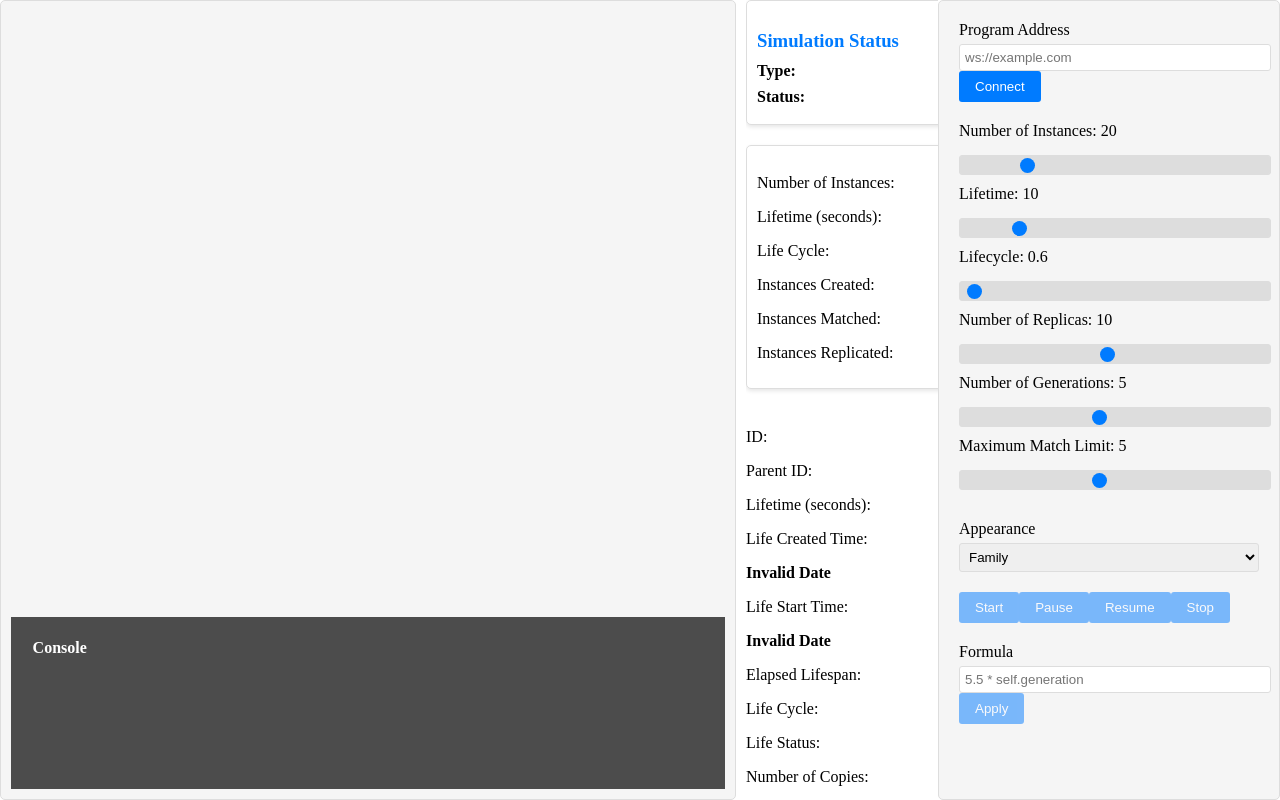
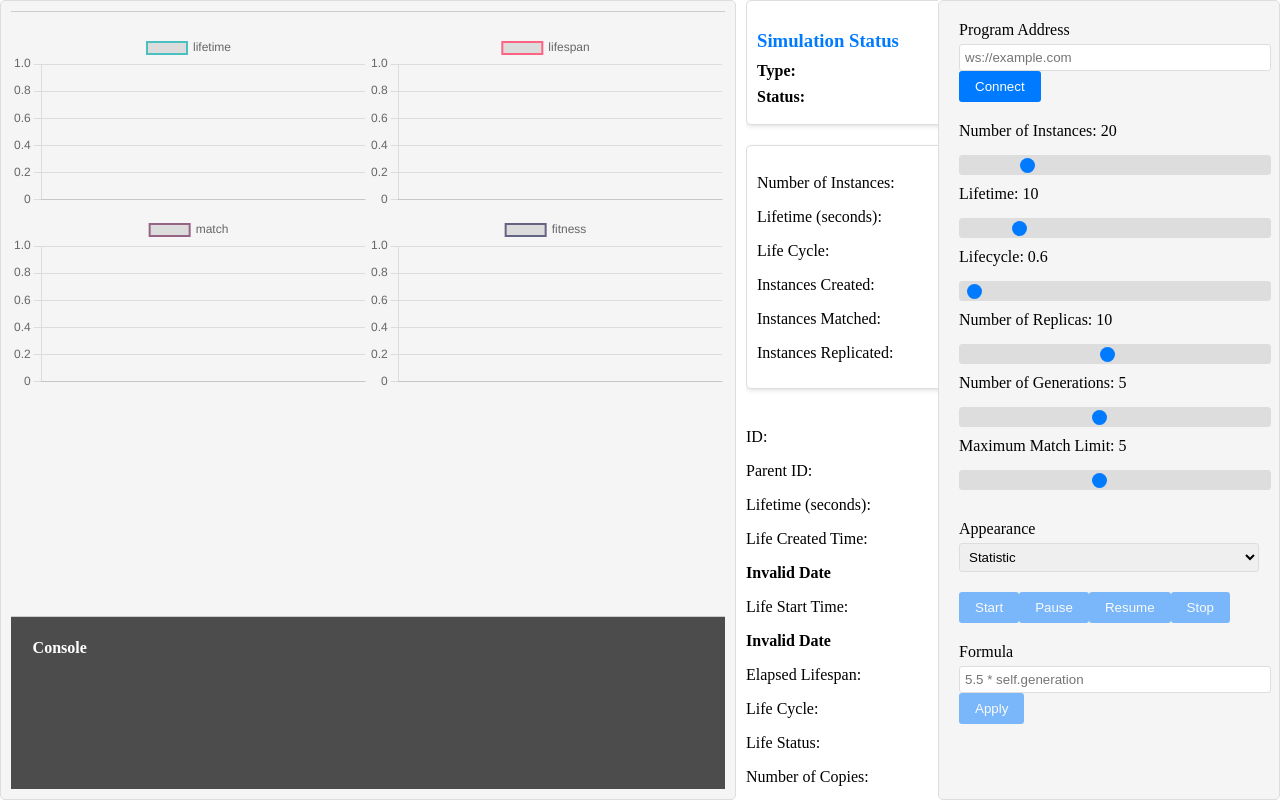
Before and after one commit to azmisahin-ai/life-ui-v2, a Vue app in the folder life/: page / in a window 1280 px wide. Built offline with nearby package versions, Linux system fonts and the light colour scheme.

Commit message:
🚧: default statistic

```diff
--- a/life/src/components/Simulation.vue
+++ b/life/src/components/Simulation.vue
@@ -43,7 +43,7 @@ const userFormula = ref('');
 const evaluatedFormula = ref('');
 const formulaError = ref(null);
 
-const appearance = ref('FamilyTree');
+const appearance = ref('AppearanceStatistic');
 
 const MAX_DATA_LENGTH = 100;
 
@@ -338,7 +338,7 @@ const changeAppearance = (event) => {
 
 
     default:
-      appearance.value = "DirectoryTree";
+      appearance.value = "AppearanceStatistic";
       break;
   }
 };
```
